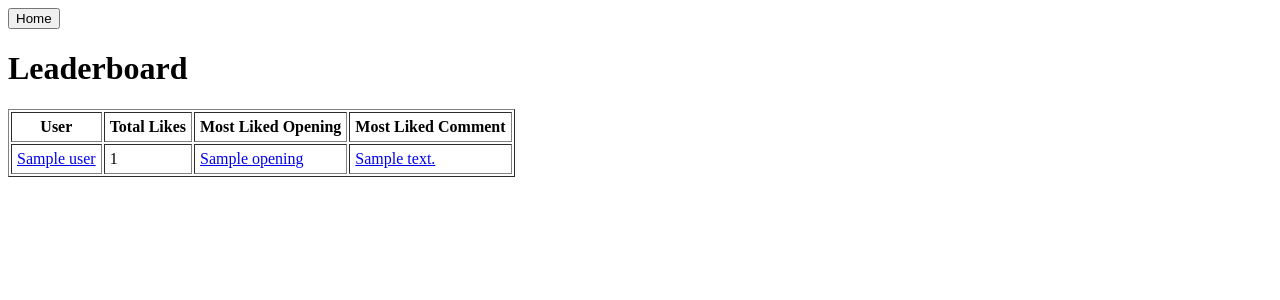
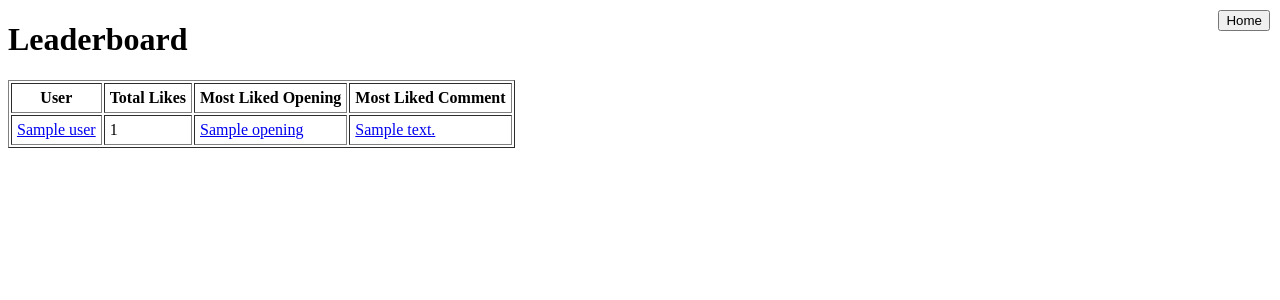
Before and after one commit to TuomasHirv/shakkiavaukset, a Flask app: template templates/leaderboard.html in a window 1280 px wide. Shown: the top 300 px of the page. Run offline with Flask 3, Linux system fonts and the light colour scheme; the template is opened without the code that fills it: most values are stand-ins (such as "Sample title", 1, 10 or a date in 2020); some libraries are stand-ins or nearby versions.

Commit message:
Added a base html template that makes using it easier

```diff
--- /dev/null
+++ b/templates/base.html
@@ -0,0 +1,26 @@
+<!DOCTYPE html>
+<html lang="en">
+<head>
+    <meta charset="UTF-8">
+    <title>{% block title %}My Chess Openings{% endblock %}</title>
+    <style>
+        .home-button {
+            position: fixed;
+            top: 10px;
+            right: 10px;
+            z-index: 1000;
+        }
+    </style>
+</head>
+<body>
+
+    <form action="{{ url_for('index') }}" method="get" class="home-button">
+        <button type="submit">Home</button>
+    </form>
+
+    <div>
+        {% block content %}{% endblock %}
+    </div>
+
+</body>
+</html>
--- a/templates/leaderboard.html
+++ b/templates/leaderboard.html
@@ -1,13 +1,11 @@
 <!DOCTYPE html>
 <html lang="en">
+{% extends "base.html" %}
+{% block content %}
 <head>
     <meta charset="UTF-8">
     <title>Leaderboard</title>
 </head>
-<form action="{{ url_for('index') }}" method="get" style="display:inline;">
-    <button type="submit">Home</button>
-</form>
-
 <body>
     <h1>Leaderboard</h1>
 
@@ -45,4 +43,5 @@
         {% endfor %}
     </table>
 </body>
+{% endblock %}
 </html>
--- a/templates/new_item.html
+++ b/templates/new_item.html
@@ -9,9 +9,6 @@
     </ul>
   {% endif %}
 {% endwith %}
-<form action="{{ url_for('index') }}" method="get" style="display:inline;">
-    <button type="submit">Home</button>
-</form>
 <head>
   <title>Uusi avaus</title>
 </head>
--- a/templates/user.html
+++ b/templates/user.html
@@ -1,7 +1,4 @@
 <h1>{{ username }}</h1>
-<form action="{{ url_for('index') }}" method="get" style="display:inline;">
-    <button type="submit">Home</button>
-</form>
 
 <p><strong>Tykkäykset:</strong> {{ total_likes }}</p>
 
```
